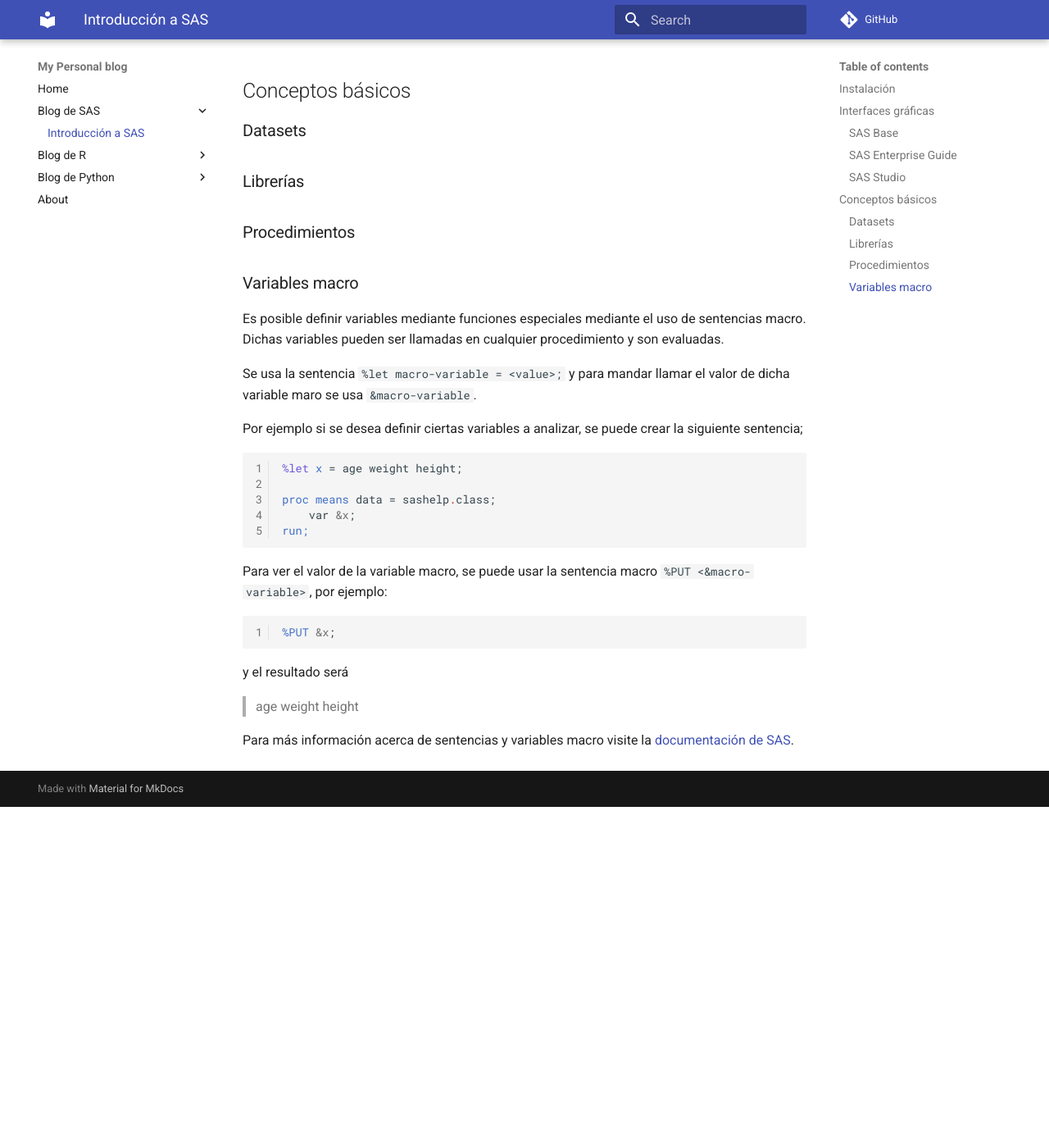
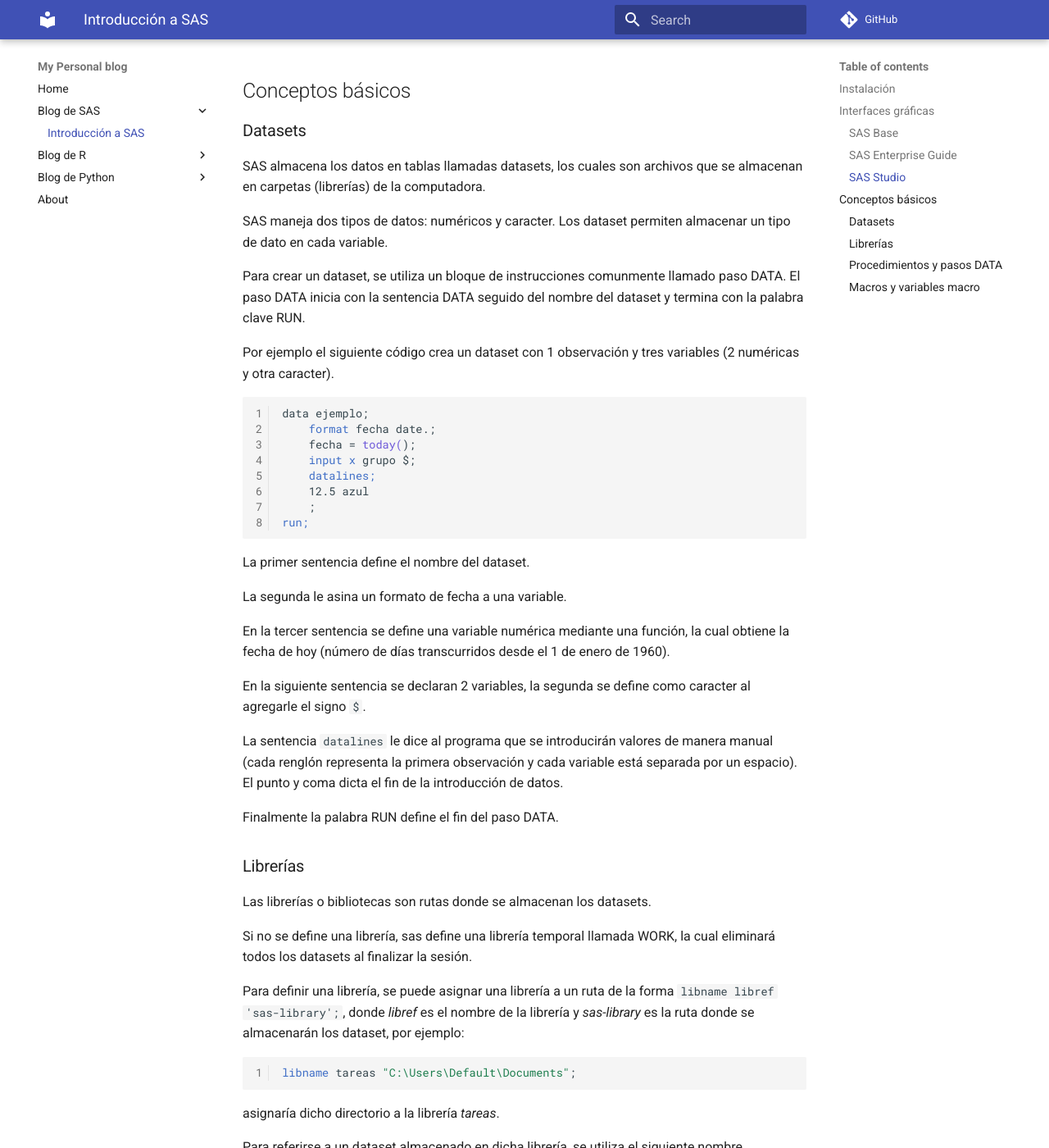
Before and after one commit to FranciscoAriel/FranciscoAriel.github.io, an MkDocs documentation site: the page built from docs/sas/intro_sas.md, in a window 1280 px wide and 1400 px high, scrolled down 1116 px. Shown: the whole window at 82% size. Built offline with MkDocs 1.6.1 and Material for MkDocs 9.7.7, drawn with Linux system fonts in a browser that asks for light colours; comment, search, counter and statistics services are not loaded; before the commit the page ends 2100 px from its top, so only the background shows below that; some of the changed text lies outside the part shown.

Commit message:
Update intro_sas.md

`````diff
--- a/docs/sas/intro_sas.md
+++ b/docs/sas/intro_sas.md
@@ -32,13 +32,72 @@
 
 ### Datasets
 
+SAS almacena los datos en tablas llamadas datasets, los cuales son archivos que se almacenan en carpetas (librerías) de la computadora.
+
+SAS maneja dos tipos de datos: numéricos y caracter. Los dataset permiten almacenar un tipo de dato en cada variable.
+
+Para crear un dataset, se utiliza un bloque de instrucciones comunmente llamado paso DATA. El paso DATA inicia con la sentencia DATA seguido del nombre del dataset y termina con la palabra clave RUN.
+
+Por ejemplo el siguiente código crea un dataset con 1 observación y tres variables (2 numéricas y otra caracter).
+
+````sas
+data ejemplo;
+    format fecha date.;
+    fecha = today();
+    input x grupo $;
+    datalines;
+    12.5 azul
+    ;
+run;
+````
+
+La primer sentencia define el nombre del dataset.
+
+La segunda le asina un formato de fecha a una variable.
+
+En la tercer sentencia se define una variable numérica mediante una función, la cual obtiene la fecha de hoy (número de días transcurridos desde el 1 de enero de 1960).
+
+En la siguiente sentencia se declaran 2 variables, la segunda se define como caracter al agregarle el signo `$`.
+
+La sentencia `datalines` le dice al programa que se introducirán valores de manera manual (cada renglón representa la primera observación y cada variable está separada por un espacio). El punto y coma dicta el fin de la introducción de datos.
+
+Finalmente la palabra RUN define el fin del paso DATA.
+
 ### Librerías
 
-### Procedimientos
+Las librerías o bibliotecas son rutas donde se almacenan los datasets.
 
-### Variables macro
+Si no se define una librería, sas define una librería temporal llamada WORK, la cual eliminará todos los datasets al finalizar la sesión.
 
-Es posible definir variables mediante funciones especiales mediante el uso de sentencias macro. Dichas variables pueden ser llamadas en cualquier procedimiento y son evaluadas.
+Para definir una librería, se puede asignar una librería a un ruta de la forma `libname libref 'sas-library';`, donde _libref_ es el nombre de la librería y _sas-library_ es la ruta donde se almacenarán los dataset, por ejemplo:
+
+````sas
+libname tareas "C:\Users\Default\Documents";
+````
+
+asignaría dicho directorio a la librería _tareas_.
+
+Para referirse a un dataset almacenado en dicha librería, se utiliza el siguiente nombre `library.dataset`, por ejemplo `tareas.tabla`.
+
+### Procedimientos y pasos DATA
+
+SAS se compone de dos grandes bloques: el paso DATA para crear o modificar un dataset y paso PROC.
+
+### Macros y variables macro
+
+Además de los pasos PROC y DATA, SAS tiene un lenguaje especial llamado lenguaje macro, el cual especie de procesador de instrucciones que compila y ejecuta.
+
+Este lenguaje es muy útil para ejecutar tareas comunes o repetitivas
+
+A diferencia de otros lenguajes de programación, SAS no permite definir variables de forma directa. Sin embargo, es posible definir _variables macro_, las cuales almacenan un valor ya sea un número o un texto.
+Dichas variables son evaluadas y pueden ser llamadas en cualquier procedimiento macro.
+
+Hay tres formas de crear variables macro:
+
+- Con la sentencia `%let`.
+- Con la llamada `symput()`.
+- con la sentencia `INTO` dentro de un procedimiento SQL.
+
 
 Se usa la sentencia `%let macro-variable = <value>;` y para mandar llamar el valor de dicha variable maro se usa `&macro-variable`.
 
`````
